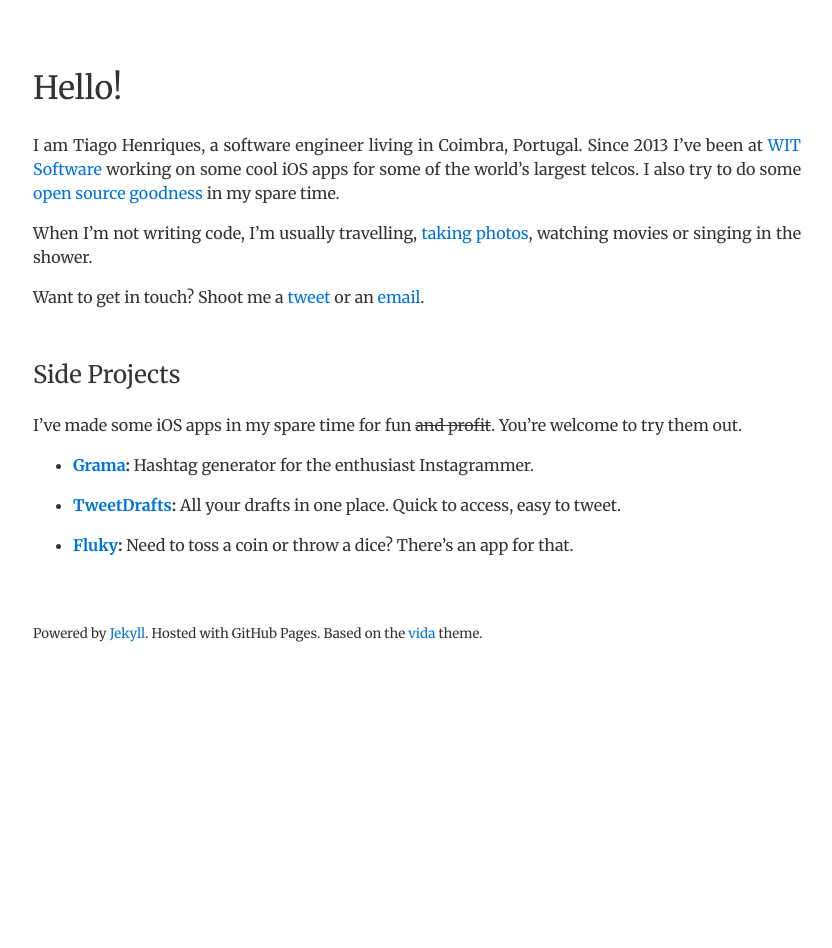
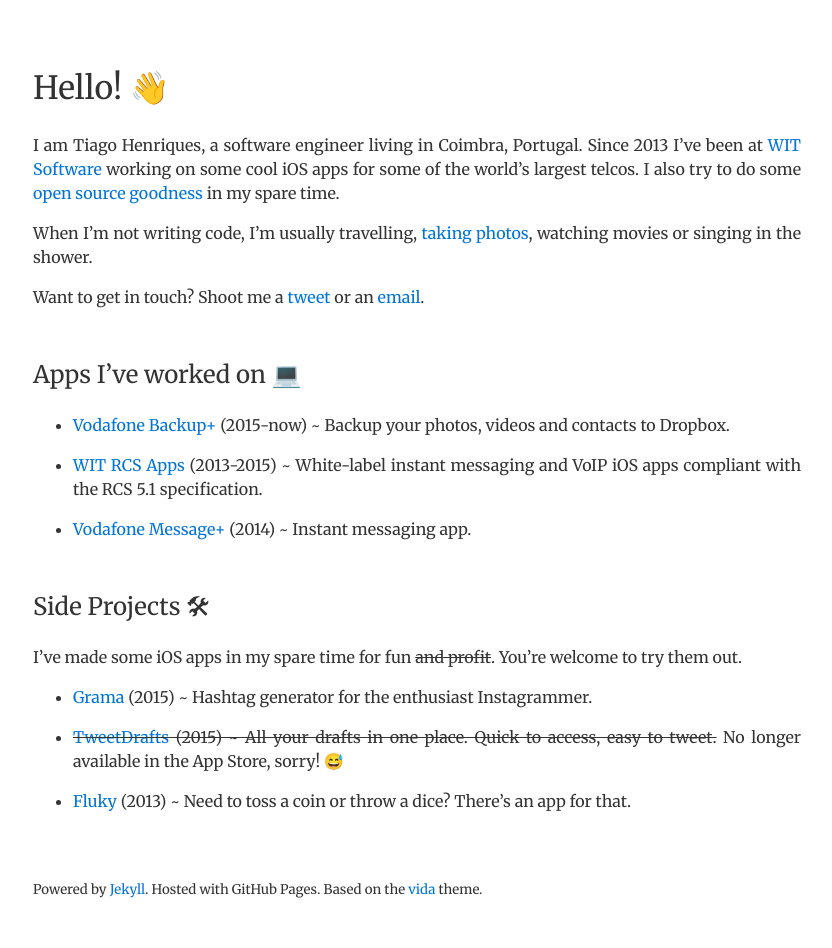
Before and after one commit to tiagomnh/tiagomnh.github.com, a Jekyll site: the page built from index.md, in a window 1280 px wide. Shown: the whole page, without its empty margins (223-1055 px from the left). Built offline with Jekyll 4.4.1, drawn with Linux system fonts in a browser that asks for light colours; Markdown is read by kramdown in place of the engine named in the settings; before the commit the page ends 900 px from its top, so only the background shows below that.

Commit message:
Update site

```diff
--- a/index.md
+++ b/index.md
@@ -2,7 +2,7 @@
 layout: default
 ---
 
-# Hello!
+# Hello! 👋
 
 I am Tiago Henriques, a software engineer living in Coimbra, Portugal. Since 2013 I've been at [WIT Software](https://www.wit-software.com/) working on some cool iOS apps for some of the world's largest telcos. I also try to do some [open source goodness](https://github.com/tiagomnh) in my spare time.
 
@@ -10,15 +10,24 @@
 
 Want to get in touch? Shoot me a [tweet](http://twitter.com/tiagomnh) or an [email](mailto:tiagomnh@gmail.com).
 
-## Side Projects
+## Apps I've worked on 💻
+
+* [Vodafone Backup+](https://itunes.apple.com/pt/app/vodafone-backup+/id981065833?mt=8) (2015-now) ~ Backup your photos, videos and contacts to Dropbox.
+
+* [WIT RCS Apps](https://www.wit-software.com/products/rcs-suite/) (2013-2015) ~ White-label instant messaging and VoIP iOS apps compliant with the RCS 5.1 specification.
+
+* [Vodafone Message+](https://itunes.apple.com/ie/app/vodafone-message+/id833409201?mt=8) (2014) ~ Instant messaging app.
+
+
+## Side Projects 🛠
 
 I've made some iOS apps in my spare time for fun <del>and profit</del>. You're welcome to try them out.
 
-* **[Grama](https://itunes.apple.com/us/app/grama-hashtag-generator-for/id1003533860?mt=8):** Hashtag generator for the enthusiast Instagrammer.
+* [Grama](https://itunes.apple.com/us/app/grama-hashtag-generator-for/id1003533860?mt=8) (2015) ~ Hashtag generator for the enthusiast Instagrammer.
 
-* **[TweetDrafts](https://itunes.apple.com/us/app/tweetdrafts-editor-for-twitter/id968921355?mt=8):** All your drafts in one place. Quick to access, easy to tweet.
+* <del>[TweetDrafts](https://itunes.apple.com/us/app/tweetdrafts-editor-for-twitter/id968921355?mt=8) (2015) ~ All your drafts in one place. Quick to access, easy to tweet.</del> No longer available in the App Store, sorry! 😅
 
-* **[Fluky](https://itunes.apple.com/us/app/fluky/id647708278?mt=8):** Need to toss a coin or throw a dice? There's an app for that.
+* [Fluky](https://itunes.apple.com/us/app/fluky/id647708278?mt=8) (2013) ~ Need to toss a coin or throw a dice? There's an app for that.
 
 &nbsp;
 
```
